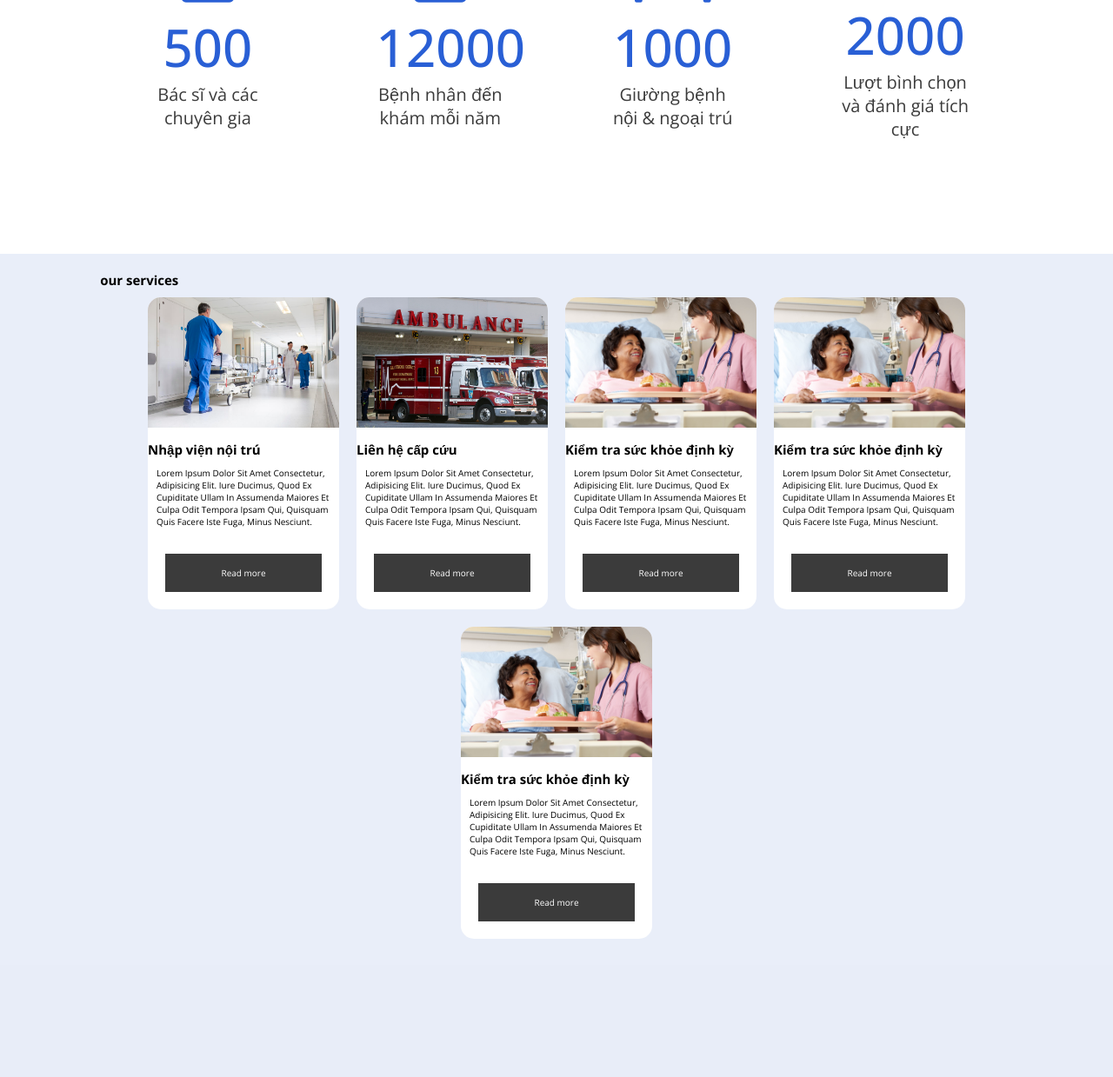
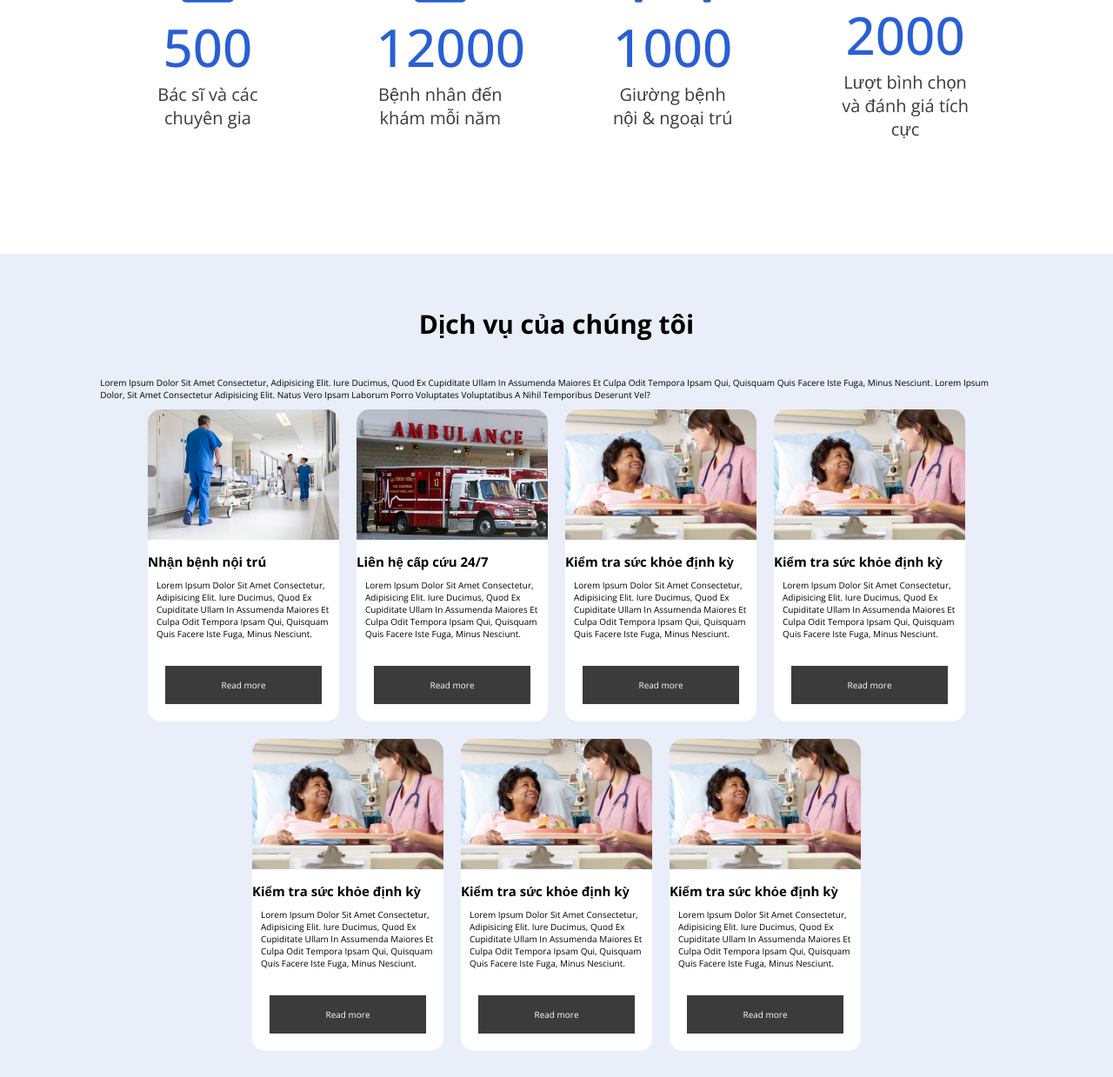
Before and after one commit to chuvoddolyhood/IMETS_web, a PHP site: page / in a window 1280 px wide. Shown: the part 753-1992 px from the top of the page at 87% size. Before the commit the page ends 1833 px from the top, so only its background shows below. Run offline with PHP 8.4, Linux system fonts and the light colour scheme; some libraries are stand-ins or nearby versions.

Commit message:
design service layout in homepage

```diff
--- a/modules_client/main/homepage.php
+++ b/modules_client/main/homepage.php
@@ -54,18 +54,21 @@
 
 <section class="services" id="services">
 
-    <h1 class="heading"> our <span>services</span> </h1>
+    <h1 class="heading"> Dịch vụ của chúng tôi </h1>
+    <p>Lorem Ipsum Dolor Sit Amet Consectetur, Adipisicing Elit. Iure Ducimus, Quod Ex Cupiditate Ullam In Assumenda Maiores Et Culpa Odit Tempora Ipsam Qui, Quisquam Quis Facere Iste Fuga, Minus Nesciunt.
+
+Lorem Ipsum Dolor, Sit Amet Consectetur Adipisicing Elit. Natus Vero Ipsam Laborum Porro Voluptates Voluptatibus A Nihil Temporibus Deserunt Vel?</p>
     <div class="container-card">
         <div class="card">
             <div class="card-image card-1"></div>
-            <h2>Nhập viện nội trú</h2>
+            <h2>Nhận bệnh nội trú</h2>
             <p>Lorem Ipsum Dolor Sit Amet Consectetur, Adipisicing Elit. Iure Ducimus, Quod Ex Cupiditate Ullam In Assumenda Maiores Et Culpa Odit Tempora Ipsam Qui, Quisquam Quis Facere Iste Fuga, Minus Nesciunt.</p>
             <a href="">Read more</a>
         </div>
 
         <div class="card">
             <div class="card-image card-2"></div>
-            <h2>Liên hệ cấp cứu</h2>
+            <h2>Liên hệ cấp cứu 24/7</h2>
             <p>Lorem Ipsum Dolor Sit Amet Consectetur, Adipisicing Elit. Iure Ducimus, Quod Ex Cupiditate Ullam In Assumenda Maiores Et Culpa Odit Tempora Ipsam Qui, Quisquam Quis Facere Iste Fuga, Minus Nesciunt.</p>
             <a href="">Read more</a>
         </div>
@@ -90,6 +93,18 @@
             <p>Lorem Ipsum Dolor Sit Amet Consectetur, Adipisicing Elit. Iure Ducimus, Quod Ex Cupiditate Ullam In Assumenda Maiores Et Culpa Odit Tempora Ipsam Qui, Quisquam Quis Facere Iste Fuga, Minus Nesciunt.</p>
             <a href="">Read more</a>
         </div>
+        <div class="card">
+            <div class="card-image card-3"></div>
+            <h2>Kiểm tra sức khỏe định kỳ</h2>
+            <p>Lorem Ipsum Dolor Sit Amet Consectetur, Adipisicing Elit. Iure Ducimus, Quod Ex Cupiditate Ullam In Assumenda Maiores Et Culpa Odit Tempora Ipsam Qui, Quisquam Quis Facere Iste Fuga, Minus Nesciunt.</p>
+            <a href="">Read more</a>
+        </div>
+        <div class="card">
+            <div class="card-image card-3"></div>
+            <h2>Kiểm tra sức khỏe định kỳ</h2>
+            <p>Lorem Ipsum Dolor Sit Amet Consectetur, Adipisicing Elit. Iure Ducimus, Quod Ex Cupiditate Ullam In Assumenda Maiores Et Culpa Odit Tempora Ipsam Qui, Quisquam Quis Facere Iste Fuga, Minus Nesciunt.</p>
+            <a href="">Read more</a>
+        </div>
     </div>
 
 
--- a/modules_client/style/homepage.css
+++ b/modules_client/style/homepage.css
@@ -111,6 +111,12 @@ lottie-player{
 
 
 /* section service*/
+.services h1{
+    font-size: 30px;
+    text-align: center;
+    padding: 5vh 0;
+}
+
 .container-card{
     display: flex;
     justify-content: center;
@@ -161,7 +167,7 @@ lottie-player{
 }
 
 .card:hover{
-    background-color: var(--blacktext);
+    background-color: #69ABCE;
     color: white;
     cursor: pointer;
     transform: scale(1.05);
```
